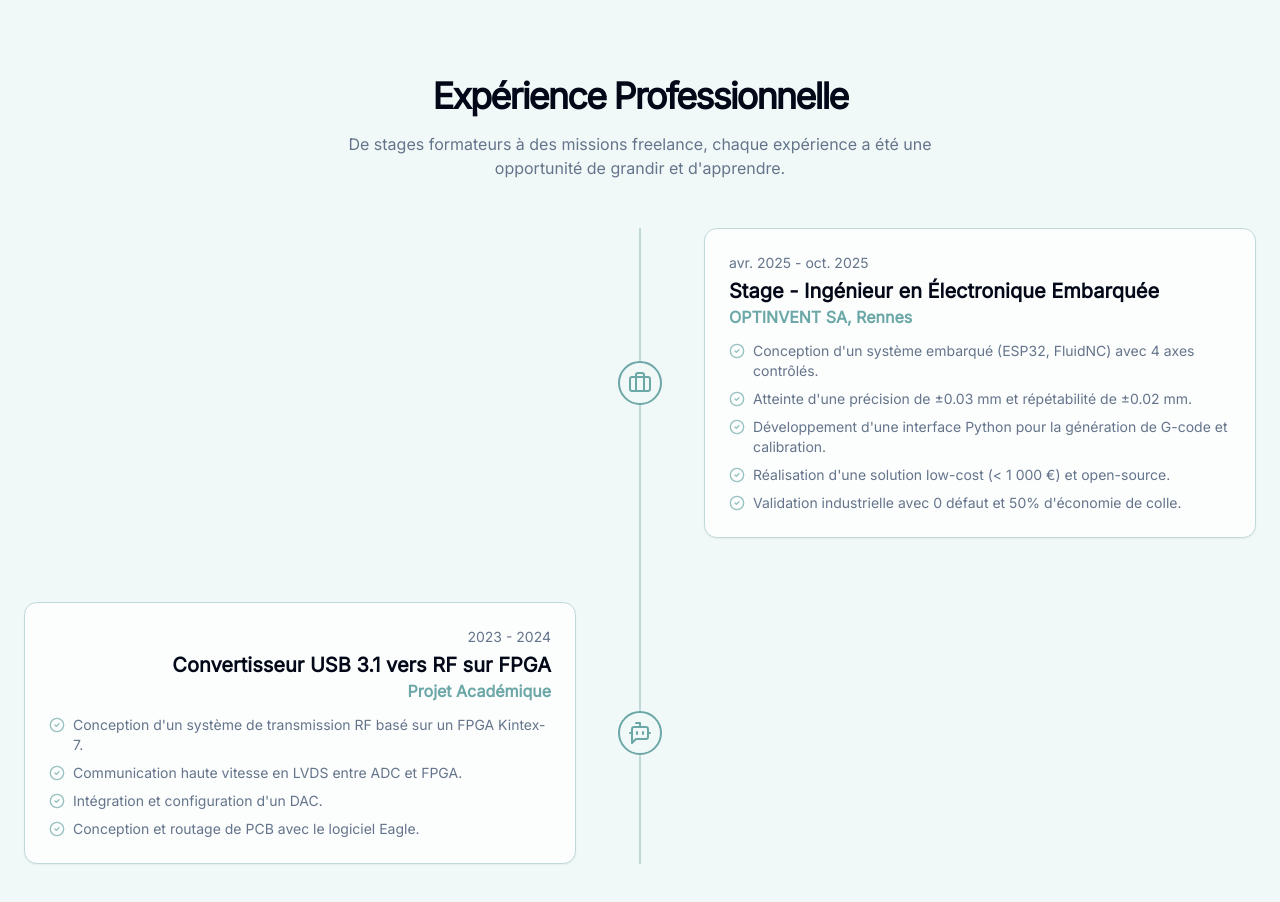
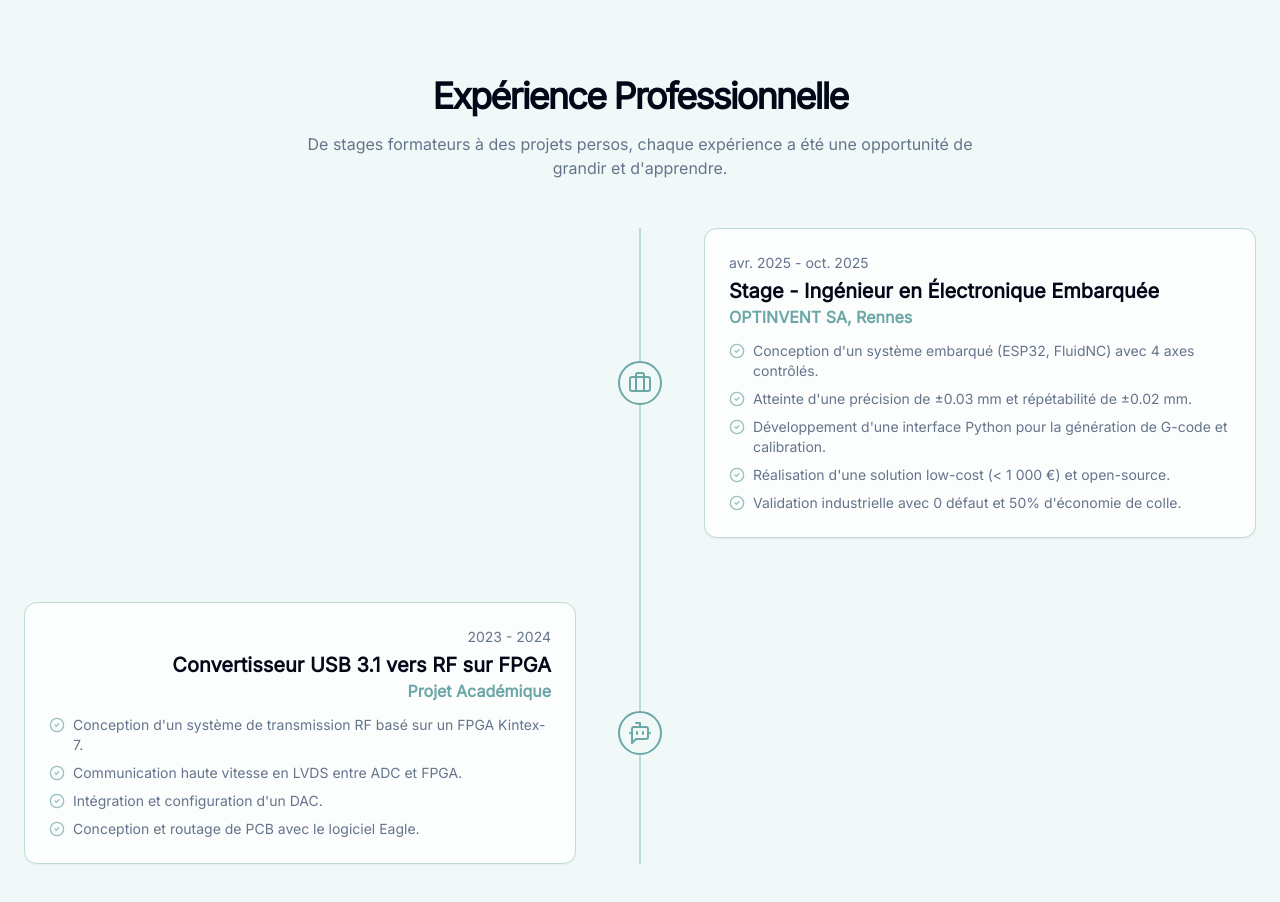
Before and after one commit to Lauvick/mon-portfolio-nextjs, a Next.js app: page / in a window 1280 px wide. Shown: the part 1860-2762 px from the top of the page. Built offline with nearby package versions, Linux system fonts and the light colour scheme; no server answers; what @genkit-ai/googleai, genkit would draw is missing.

Commit message:
dans la phrase de expérience professionnelle, enlève mission freelance,

```diff
--- a/src/components/portfolio/experience.tsx
+++ b/src/components/portfolio/experience.tsx
@@ -1,3 +1,4 @@
+
 import { experienceData } from "@/lib/portfolio-data";
 import { CheckCircle2 } from "lucide-react";
 
@@ -8,7 +9,7 @@ export function Experience() {
         <div className="text-center mb-12">
           <h2 className="text-3xl font-bold tracking-tighter sm:text-4xl font-headline">Expérience Professionnelle</h2>
           <p className="mt-4 max-w-2xl mx-auto text-muted-foreground">
-            De stages formateurs à des missions freelance, chaque expérience a été une opportunité de grandir et d'apprendre.
+            De stages formateurs à des projets persos, chaque expérience a été une opportunité de grandir et d'apprendre.
           </p>
         </div>
         <div className="relative">
```
